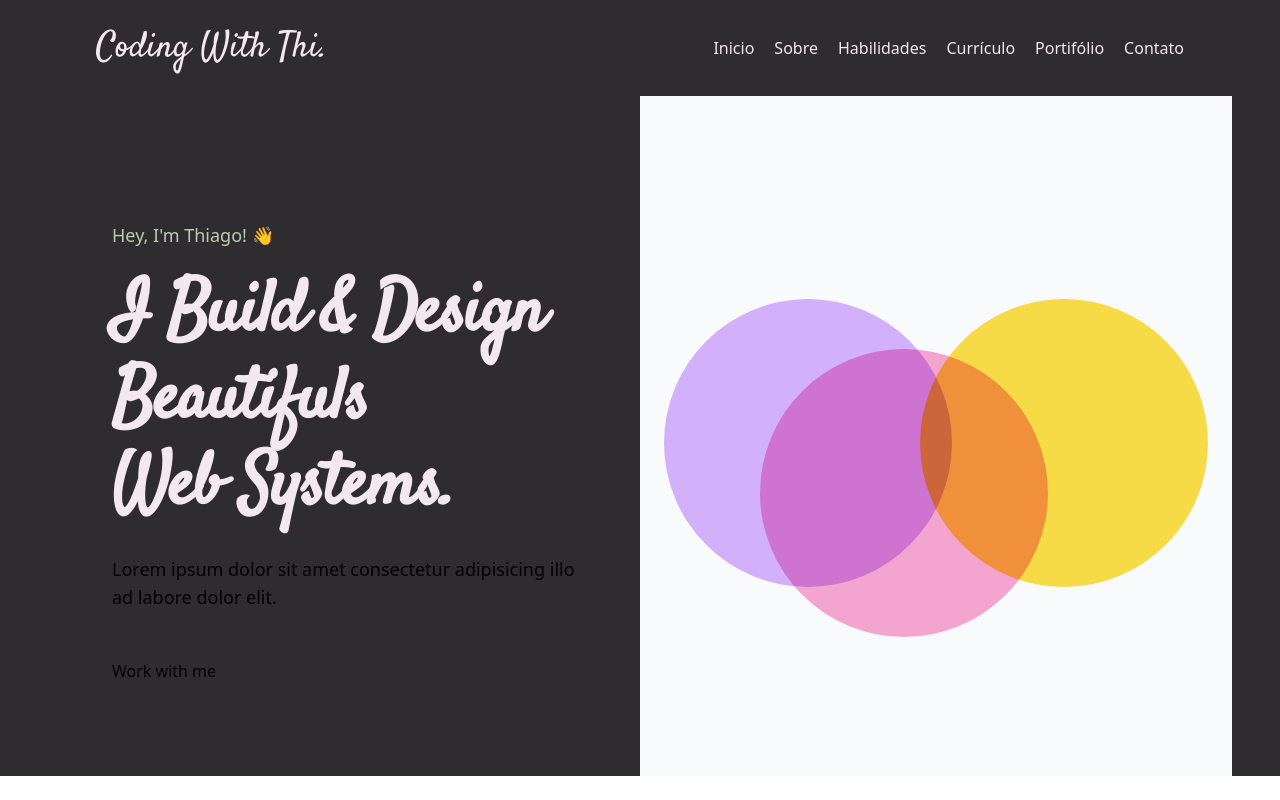
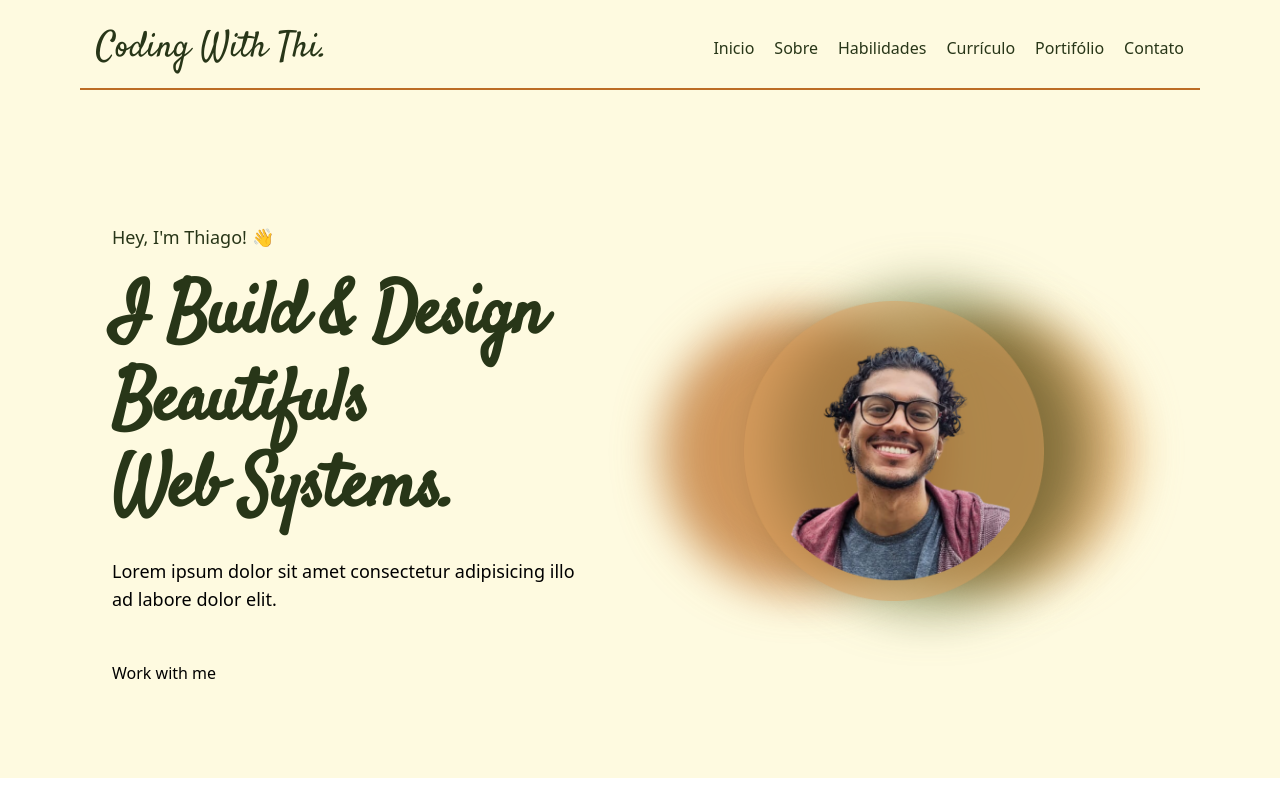
Before and after one commit to codingwiththi/portifolio, a Next.js app: page / in a window 1280 px wide. Built offline with nearby package versions, Linux system fonts and the light colour scheme.

Commit message:
animacao

```diff
--- a/components/Hero.js
+++ b/components/Hero.js
@@ -12,10 +12,10 @@ function Hero() {
         <div className="flex items-center h-full pt-8 ">
           <div className="flex-1 flex flex-col items-center lg:items-center ">
             <div className="ml-4 p-2 ">
-              <p className="text-lg text-accent text-md mb-[22px] text-thi2">
+              <p className="text-lg text-accent text-md mb-[22px] text-thi5">
                 Hey, I'm Thiago! 👋
               </p>
-              <h1 className="text-thi1 font-[satisfy] text-4xl leading-[44px] md:text-5xl md:leading-tight lg:text-7xl lg:leading-[1.2] font-bold md:tracking-[-2px]">
+              <h1 className="text-thi5 font-[satisfy] text-4xl leading-[44px] md:text-5xl md:leading-tight lg:text-7xl lg:leading-[1.2] font-bold md:tracking-[-2px]">
                 I Build & Design <br />
                 Beautifuls
                 <br /> Web Systems.
@@ -29,12 +29,13 @@ function Hero() {
               </button>
             </div>
           </div>
-          <div className=" min-h-screen lg:flex flex-1 justify-center items-center  bg-gray-50">
+          <div className=" min-h-screen lg:flex flex-1 justify-center items-center  ">
             <div className="relative w-full max-w-lg px-16">
-              <div className="absolute top-0 -left-4 w-72 h-72 bg-purple-300 rounded-full mix-blend-multiply"></div>
-              <div className="absolute top-0 -right-4 w-72 h-72 bg-yellow-300 rounded-full mix-blend-multiply"></div>
-              <div className="absolute -bottom-8 left-20 w-72 h-72 bg-pink-300 rounded-full mix-blend-multiply"></div>
-              <div className="opacity-0">
+              <div className="absolute top-0 -left-4 w-72 h-72 bg-thi3 rounded-full mix-blend-multiply filter blur-xl opacity-70 animate-blob"></div>
+              <div className="absolute top-0 right-10 w-72 h-72 bg-thi2 rounded-full mix-blend-multiply filter blur-xl opacity-70 animate-blob animation-delay-2000"></div>
+              {/* <div className="absolute -bottom-4 -right-4 w-72 h-72 bg-thi4 rounded-full mix-blend-multiply filter blur-xl opacity-70 animate-blob animation-delay-2000"></div> */}
+              <div className="absolute -bottom-8 left-20 w-72 h-72 bg-thi4 rounded-full mix-blend-multiply filter blur-xl opacity-70 animate-blob animation-delay-4000"></div>
+              <div className="opacity-100">
                 <Image
                   src={WomanImg}
                   alt=""
--- a/components/Navbar.js
+++ b/components/Navbar.js
@@ -60,16 +60,16 @@ export default function Navbar() {
   return (
     <Popover className="relative ">
       <div className=" mx-auto px-8 py-2 ">
-        <div className="flex justify-between items-center p-4 md:justify-start md:space-x-10 ">
+        <div className="flex justify-between items-center p-4 md:justify-start md:space-x-10 border-b-2 border-thi3">
           <div className="flex justify-start lg:w-0 lg:flex-1 ">
             <Link href="#">
-              <a className="font-[satisfy] text-4xl  text-thi1 hover:text-thi2 ">
+              <a className="font-[satisfy] text-4xl  text-thi5 hover:text-thi2 ">
                 Coding With Thi.
               </a>
             </Link>
           </div>
           <div className="-mr-2 -my-2 md:hidden">
-            <Popover.Button className="bg-thi2 rounded-md p-2 inline-flex items-center justify-center text-thi1 hover:text-thi5 hover:bg-thi1 hover:border hover:border-thi3 border border-thi1 focus:outline-none focus:ring-2 focus:ring-inset focus:ring-indigo-500">
+            <Popover.Button className="bg-thi2 rounded-md p-2 inline-flex items-center justify-center text-thi5 hover:text-thi5 hover:bg-thi1 hover:border hover:border-thi3 border border-thi1 focus:outline-none focus:ring-2 focus:ring-inset focus:ring-indigo-500">
               <span className="sr-only">Abrir Menu</span>
               <MenuIcon className="h-6 w-6" aria-hidden="true" />
             </Popover.Button>
@@ -78,7 +78,7 @@ export default function Navbar() {
           <div className="hidden md:flex items-center justify-end md:flex-1 lg:w-0 ">
             {menu.map((item) => (
               <Link href={item.href} key={item.name}>
-                <a className="text-base font-medium text-thi1 hover:text-thi2 ml-5 mt-3 mb-3">
+                <a className="text-base font-medium text-thi5 hover:text-thi2 ml-5 mt-3 mb-3">
                   {item.name}
                 </a>
               </Link>
--- a/pages/index.js
+++ b/pages/index.js
@@ -3,7 +3,7 @@ import Navbar from "../components/Navbar";
 
 export default function Home() {
   return (
-    <div className="bg-thi5 lg:px-12">
+    <div className="bg-thi1 lg:px-12">
       <Navbar />
       <Hero />
     </div>
--- a/styles/globals.css
+++ b/styles/globals.css
@@ -11,3 +11,14 @@
     font-family: "satisfy";
     src: url("../public/fonts/Satisfy-Regular.ttf");
   }
+
+  @layer utilities {
+    .animation-delay-2000 {
+      animation-delay: 2s;
+    }
+
+    .animation-delay-4000 {
+      animation-delay: 4s;
+    }
+
+  }
--- a/tailwind.config.js
+++ b/tailwind.config.js
@@ -42,11 +42,11 @@ module.exports = {
       fuchsia: colors.fuchsia,
       pink: colors.pink,
       rose: colors.rose,
-      thi1: "#f3e8ee",
-      thi2: "#bacdb0",
-      thi3: "#729b79",
-      thi4: "#475b63",
-      thi5: "#2e2c2f",
+      thi1: "#FEFAE0",
+      thi2: "#DDA15E",
+      thi3: "#BC6C25",
+      thi4: "#606C38",
+      thi5: "#283618",
     }),
     columns: {
       auto: "auto",
@@ -119,6 +119,7 @@ module.exports = {
       ping: "ping 1s cubic-bezier(0, 0, 0.2, 1) infinite",
       pulse: "pulse 2s cubic-bezier(0.4, 0, 0.6, 1) infinite",
       bounce: "bounce 1s infinite",
+      blob: "blob 7s infinite",
     },
     aspectRatio: {
       auto: "auto",
@@ -574,6 +575,20 @@ module.exports = {
       full: "100%",
     }),
     keyframes: {
+      blob: {
+        "0%": {
+          transform: "translate(0px, 0px) scale(1)",
+        },
+        "33%": {
+          transform: "translate(30px, -50px) scale(1.1)",
+        },
+        "66%": {
+          transform: "translate(-20px, 20px) scale(0.9)",
+        },
+        "100%": {
+          transform: "tranlate(0px, 0px) scale(1)",
+        },
+      },
       spin: {
         to: {
           transform: "rotate(360deg)",
```
Also changed, not shown: public/imgs/image-01.png.
